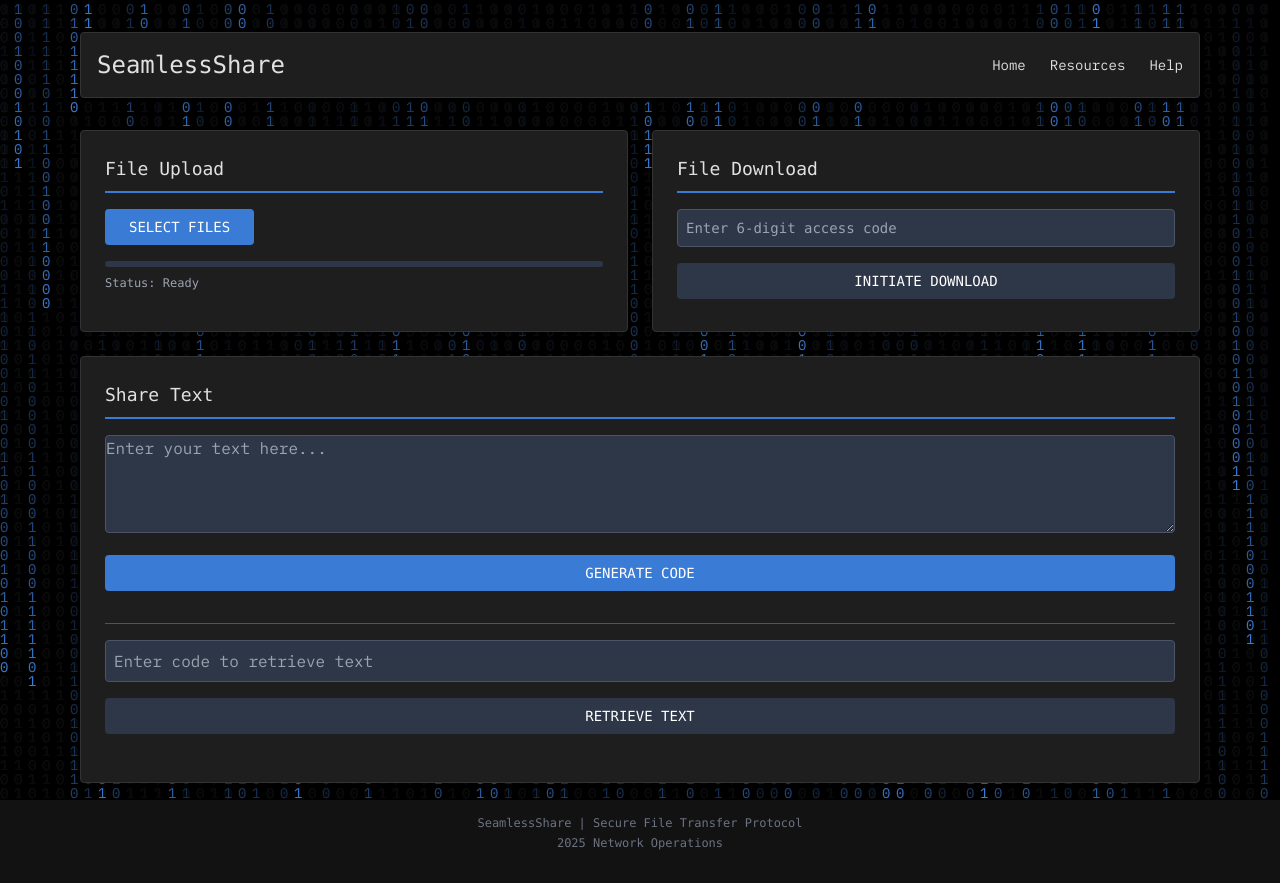
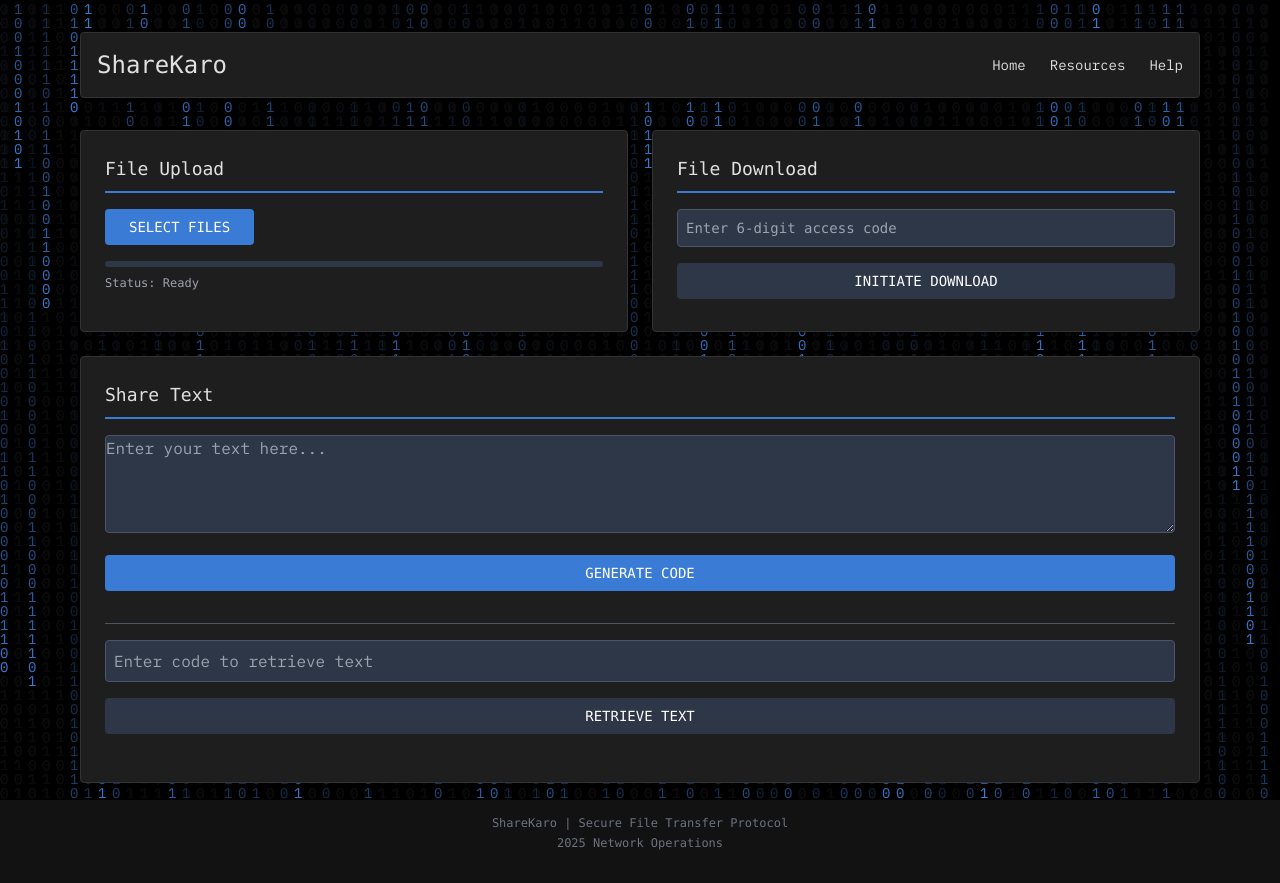
Before and after one commit to sidmaharana/Share-Karo, a website: page public/index.html in a window 1280 px wide. Drawn offline with nearby package versions, Linux system fonts and the light colour scheme.

Commit message:
Update index.html

```diff
--- a/public/index.html
+++ b/public/index.html
@@ -3,7 +3,7 @@
   <head>
     <meta charset="UTF-8" />
     <meta name="viewport" content="width=device-width, initial-scale=1.0" />
-    <title>SeamlessShare</title>
+    <title>Share Karo</title>
     <link rel="icon" type="image/png" href="https://i.ibb.co/HLrv53Tf/Seamless-Share-Logo-Design.png" />
     <script src="https://cdn.tailwindcss.com"></script>
     <link href="https://fonts.googleapis.com/css2?family=IBM+Plex+Mono:wght@400;500&display=swap" rel="stylesheet">
@@ -73,7 +73,7 @@
       <!-- Header -->
       <header class="mb-8 panel p-4">
         <div class="flex justify-between items-center">
-          <h1 class="text-2xl font-mono font-medium">SeamlessShare</h1>
+          <h1 class="text-2xl font-mono font-medium">ShareKaro</h1>
           <nav>
             <ul class="flex space-x-6 text-sm">
               <li><a href="index.html" class="hover:text-blue-400">Home</a></li>
@@ -157,7 +157,7 @@
 
       <!-- Footer -->
       <footer class="mt-8 text-center text-xs text-gray-500 font-mono">
-        <p>SeamlessShare | Secure File Transfer Protocol</p>
+        <p>ShareKaro | Secure File Transfer Protocol</p>
         <p class="mt-1">2025 Network Operations</p>
       </footer>
     </div>
```
